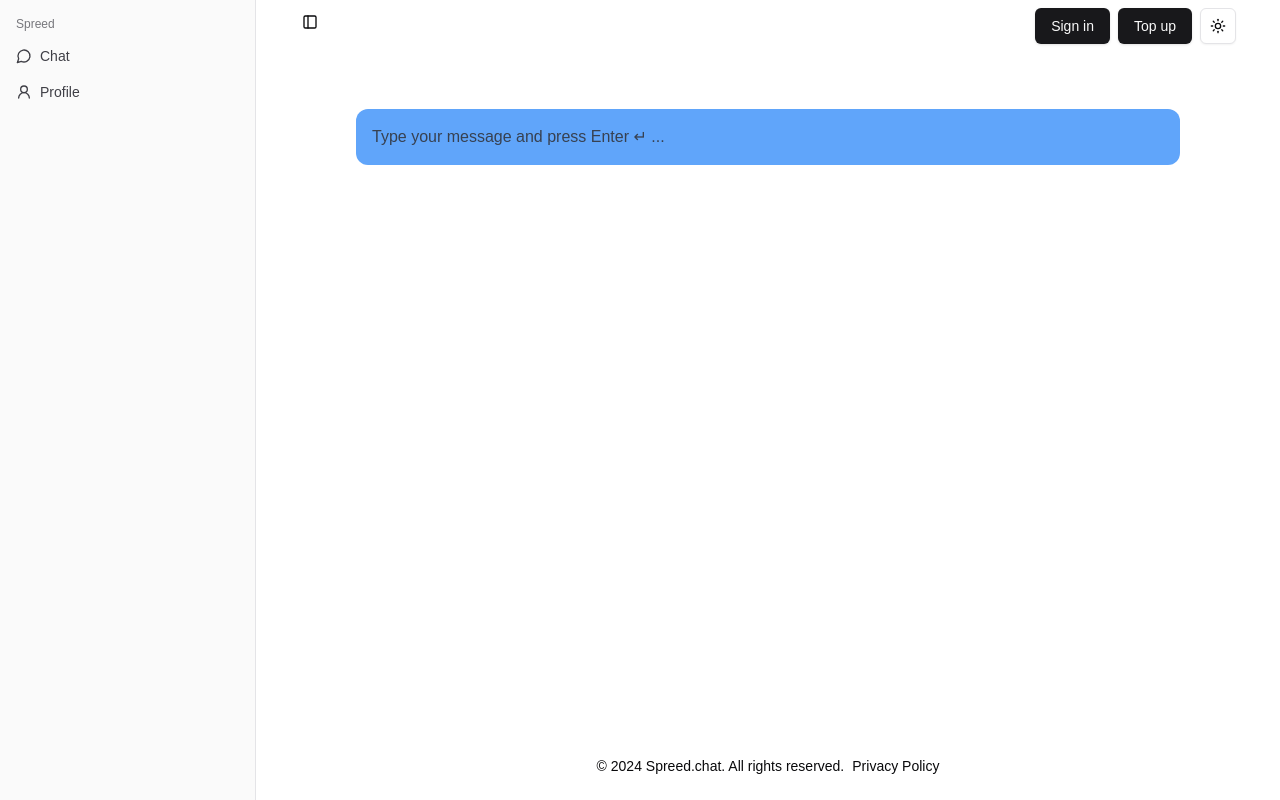
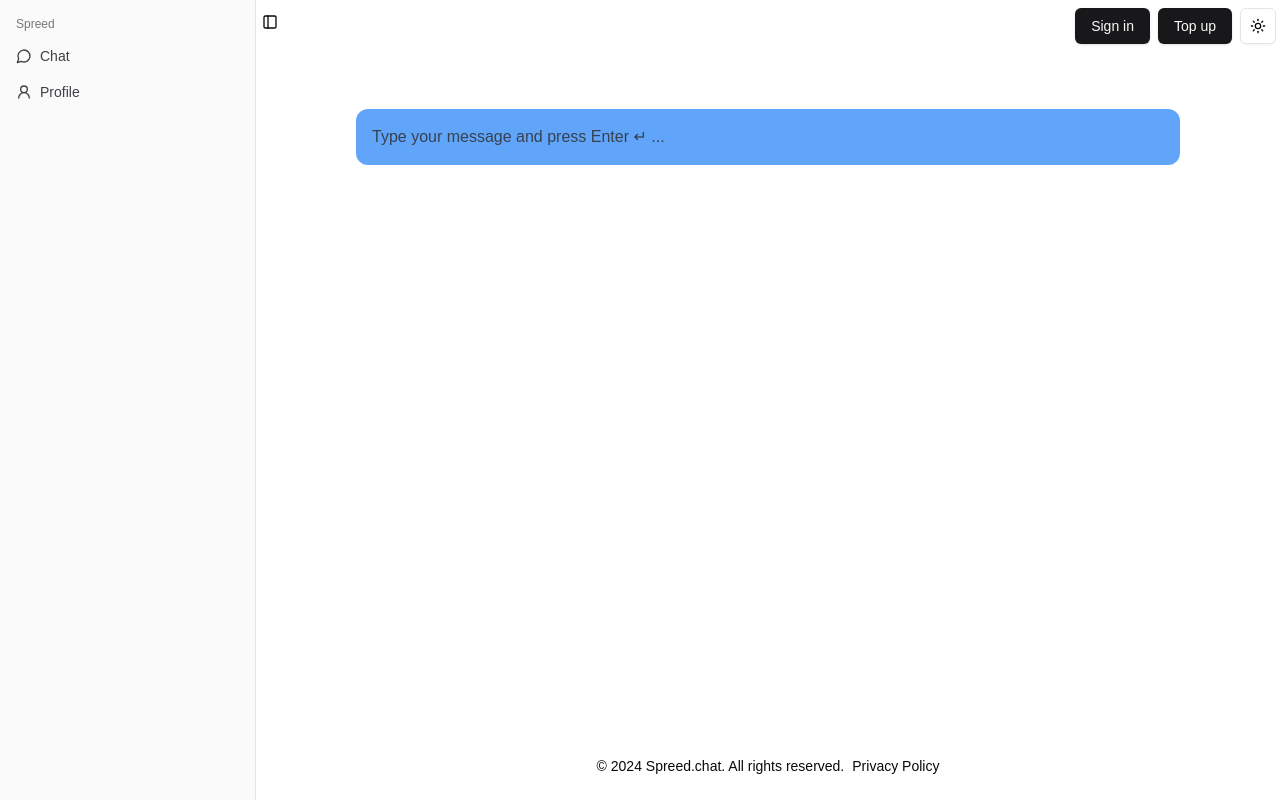
Before and after one commit to davoodwadi/jsChat-next, a Next.js app in the folder jschat-next/: page / in a window 1280 px wide. Built offline with nearby package versions, Linux system fonts and the light colour scheme; no server answers.

Commit message:
Changes to be committed: 	modified:   jschat-next/app/layout.js 	modified:   jschat-next/app/loading.js
fixed top bar to w-full

```diff
--- a/jschat-next/app/layout.js
+++ b/jschat-next/app/layout.js
@@ -51,7 +51,7 @@ export default function RootLayout({ children }) {
               <AppSidebar />
               <Suspense fallback={<p>Loading</p>}>
                 <div
-                  className={` flex flex-col min-h-screen overflow-hidden mx-auto`}
+                  className={` flex flex-col min-h-screen overflow-hidden mx-auto w-full`}
                 >
                   <div className="flex flex-row mt-2 mb-6 justify-between">
                     <div className=" items-center place-items-center">
--- a/jschat-next/app/loading.js
+++ b/jschat-next/app/loading.js
@@ -1,4 +1,4 @@
 export default function Loading() {
   // Or a custom loading skeleton component
-  return <p>Loading...</p>;
+  return <p>Loading.js...</p>;
 }
```
